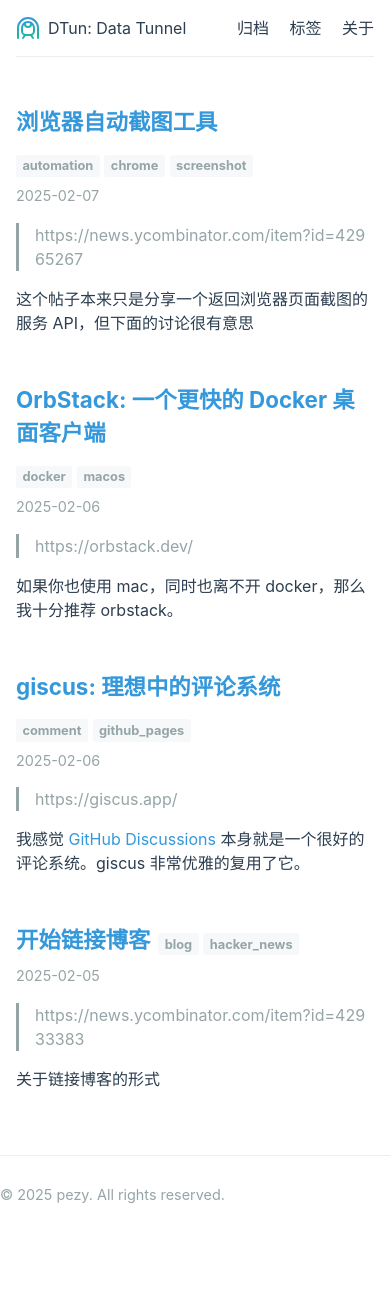
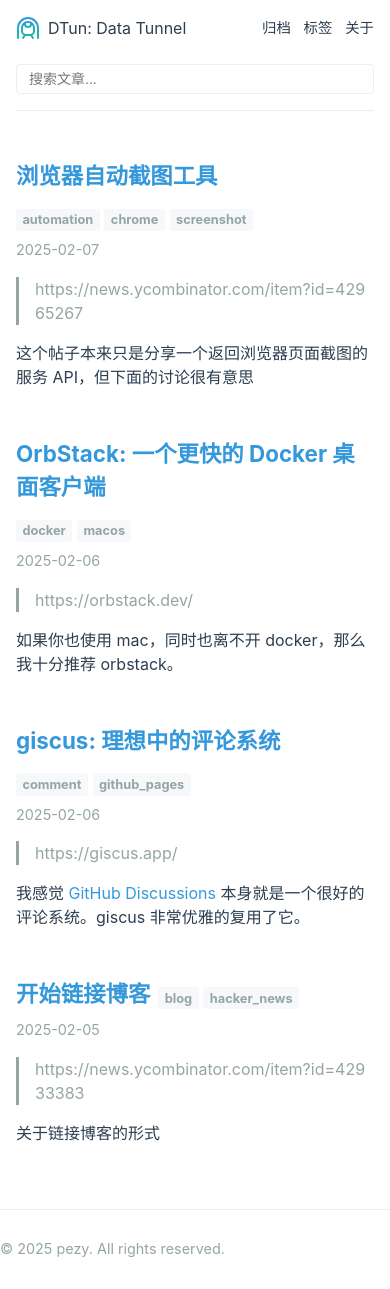
Before and after one commit to pezy/pezy.github.io, a Jekyll site: the page built from index.html, in a window 390 px wide. Built offline with Jekyll 4.4.1, drawn with Linux system fonts in a browser that asks for light colours; the list of posts is cut into pages by our own code; comment, search, counter and statistics services are not loaded; before the commit the page ends 1235 px from its top, so only the background shows below that.

Commit message:
feat: add search

```diff
--- a/_layouts/default.html
+++ b/_layouts/default.html
@@ -6,6 +6,7 @@
     <link rel="icon" type="image/svg+xml" href="{{ '/assets/dtun.svg' | relative_url }}">
     <title>{% if page.title %}{{ page.title }} - {% endif %}{{ site.title }}</title>
     <link rel="stylesheet" href="{{ '/assets/css/style.css' | relative_url }}">
+    <script src="https://unpkg.com/simple-jekyll-search@latest/dest/simple-jekyll-search.min.js"></script>
 </head>
 <body>
     <header>
@@ -14,6 +15,13 @@
                 <img src="{{ '/assets/dtun.svg' | relative_url }}" alt="DTun" class="site-logo">
                 <span>{{ site.title }}</span>
             </a>
+            <div class="search-container">
+                <div class="search-trigger">
+                    <input type="text" id="search-input" placeholder="搜索文章...">
+                    <kbd class="shortcut-hint">⌘K</kbd>
+                </div>
+                <div id="search-results"></div>
+            </div>
             <div class="nav-links">
                 <a href="{{ '/archive' | relative_url }}">归档</a>
                 <a href="{{ '/tags' | relative_url }}">标签</a>
@@ -29,5 +37,51 @@
     <footer>
         <p>&copy; {{ site.time | date: '%Y' }} {{ site.author }}. All rights reserved.</p>
     </footer>
+
+    <script>
+        SimpleJekyllSearch({
+            searchInput: document.getElementById('search-input'),
+            resultsContainer: document.getElementById('search-results'),
+            json: '{{ "/search.json" | relative_url }}',
+            searchResultTemplate: '<div class="search-item">' +
+                '<a href="{url}"><h3>{title}</h3></a>' +
+                '<time>{date}</time>' +
+                '<p>{content}</p>' +
+                '</div>',
+            noResultsText: '没有找到相关文章',
+            limit: 10,
+            fuzzy: false
+        });
+
+        const searchInput = document.getElementById('search-input');
+        const searchResults = document.getElementById('search-results');
+
+        searchInput.addEventListener('input', function() {
+            if (this.value.length > 0) {
+                searchResults.style.display = 'block';
+            } else {
+                searchResults.style.display = 'none';
+            }
+        });
+
+        document.addEventListener('keydown', function(e) {
+            if ((e.metaKey || e.ctrlKey) && e.key === 'k') {
+                e.preventDefault();
+                document.getElementById('search-input').focus();
+            }
+
+            if (e.key === 'Escape') {
+                document.getElementById('search-input').blur();
+                document.getElementById('search-results').style.display = 'none';
+            }
+        });
+
+        document.addEventListener('click', function(e) {
+            const searchContainer = document.querySelector('.search-container');
+            if (!searchContainer.contains(e.target)) {
+                document.getElementById('search-results').style.display = 'none';
+            }
+        });
+    </script>
 </body>
 </html>
--- a/assets/css/style.css
+++ b/assets/css/style.css
@@ -26,7 +26,8 @@
 /* 导航栏 */
 nav {
     display: flex;
-    justify-content: space-between;
+    align-items: center;
+    gap: 1rem;
     padding: 1rem 0;
     margin-bottom: 3rem;
     border-bottom: 1px solid var(--border-color);
@@ -270,3 +271,122 @@
     margin: 0;
     vertical-align: middle;
 }
+
+/* 搜索框样式 */
+.search-container {
+    flex-grow: 1;
+    max-width: 300px;
+    position: relative;
+}
+
+.search-trigger {
+    position: relative;
+    display: flex;
+    align-items: center;
+}
+
+#search-input {
+    width: 100%;
+    padding: 6px 12px;
+    font-size: 14px;
+    border: 1px solid var(--border-color);
+    border-radius: 4px;
+    outline: none;
+    transition: all 0.3s;
+}
+
+#search-input:focus {
+    border-color: var(--link-color);
+    box-shadow: 0 0 0 2px rgba(52, 152, 219, 0.2);
+}
+
+.shortcut-hint {
+    position: absolute;
+    right: 8px;
+    background: var(--code-bg);
+    padding: 2px 6px;
+    border-radius: 4px;
+    font-size: 12px;
+    color: var(--meta-color);
+    pointer-events: none;
+}
+
+#search-results {
+    position: absolute;
+    top: 100%;
+    left: 0;
+    right: 0;
+    background: white;
+    border: 1px solid var(--border-color);
+    border-radius: 4px;
+    margin-top: 4px;
+    max-height: 400px;
+    overflow-y: auto;
+    z-index: 1000;
+    box-shadow: 0 4px 6px rgba(0, 0, 0, 0.1);
+    display: none;
+}
+
+#search-input:focus + #search-results,
+#search-results:hover {
+    display: block;
+}
+
+.search-item {
+    padding: 10px;
+    border-bottom: 1px solid #eee;
+}
+
+.search-item:last-child {
+    border-bottom: none;
+}
+
+.search-item h3 {
+    margin: 0 0 5px 0;
+    color: #007bff;
+}
+
+.search-item p {
+    margin: 5px 0;
+    font-size: 14px;
+    color: #666;
+}
+
+/* 搜索结果高亮 */
+.search-item:hover {
+    background-color: #f8f9fa;
+}
+
+/* 导航栏响应式设计 */
+@media (max-width: 768px) {
+    nav {
+        flex-wrap: wrap;
+    }
+
+    .site-title {
+        flex: 1;
+    }
+
+    .search-container {
+        order: 3;  /* 搜索框放到第三行 */
+        flex: 1 1 100%;  /* 占满整行 */
+        max-width: none;
+        margin-top: 0.5rem;
+    }
+
+    .nav-links {
+        flex: 1;
+        display: flex;
+        justify-content: flex-end;
+    }
+
+    .nav-links a {
+        font-size: 0.9rem;
+        margin-left: 0.8rem;
+    }
+
+    /* 移动端隐藏快捷键提示 */
+    .shortcut-hint {
+        display: none;
+    }
+}
```
Also changed, not shown: search.json (added, +13 -0 lines).
